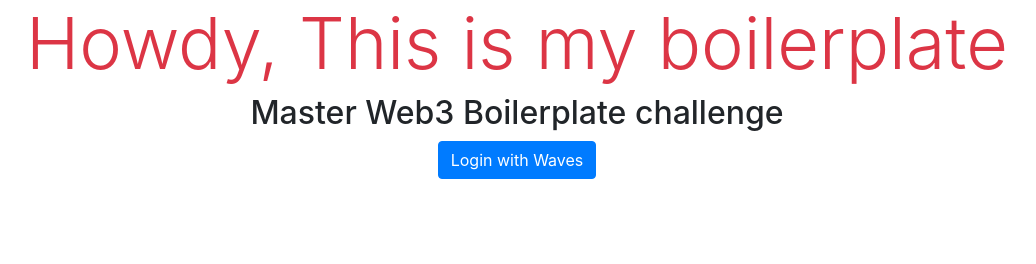
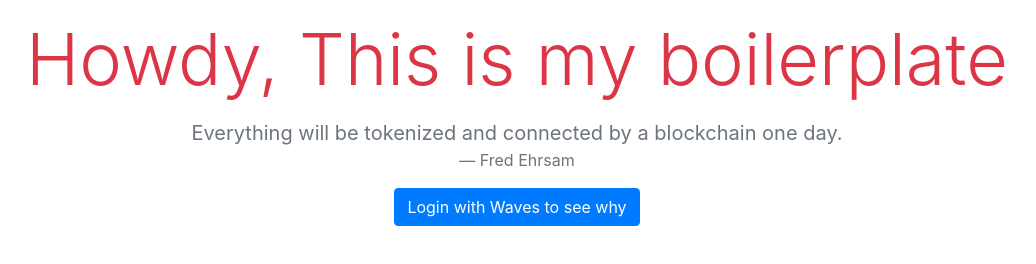
Before and after one commit to DominusKelvin/dominus-boilerplate, a React app: page / in a window 1280 px wide. Shown: the whole page, without its empty margins (123-1159 px from the left). Built offline with nearby package versions, Linux system fonts and the light colour scheme.

Commit message:
completed boiler plate code

```diff
--- a/index.html
+++ b/index.html
@@ -2,11 +2,11 @@
 <html>
   <head>
     <meta charset="UTF-8" />
-    <title>Dominus boilerplte</title>
+    <title>Dominus boilerplate</title>
     <link rel="stylesheet" href="https://stackpath.bootstrapcdn.com/bootstrap/4.3.1/css/bootstrap.min.css" integrity="sha384-ggOyR0iXCbMQv3Xipma34MD+dH/1fQ784/j6cY/iJTQUOhcWr7x9JvoRxT2MZw1T" crossorigin="anonymous">
   </head>
   <body>
-    <h1 class="display-3 text-center text-danger">Howdy, This is my boilerplate</h1>
+    <h2 class="display-3 text-center text-danger mt-3">Howdy, This is my boilerplate</h2>
     <div id="app"></div>
     <script src="./build.js"></script>
   </body>
--- a/src/components/app.js
+++ b/src/components/app.js
@@ -27,10 +27,13 @@ class App extends React.Component {
     }
     render() {
         return (
-            <div className="container">
-                <h2 className="text-center">Master Web3 Boilerplate challenge</h2>
-                <section className="text-center">
-                <input className="btn btn-primary" type="submit" value="Login with Waves" onClick={this.authFunc}/>
+            <div className="container mt-3">
+                <blockquote class="blockquote text-center mb-1 text-muted">
+                <p class="mb-0">Everything will be tokenized and connected by a blockchain one day.</p>
+                <footer class="blockquote-footer">Fred Ehrsam </footer>
+                </blockquote>
+                <section className="mt-3 text-center">
+                <input className="btn btn-primary" type="submit" value="Login with Waves to see why" onClick={this.authFunc}/>
                 </section>
             </div>
         )
```
Also changed, not shown: dist/build.js.
